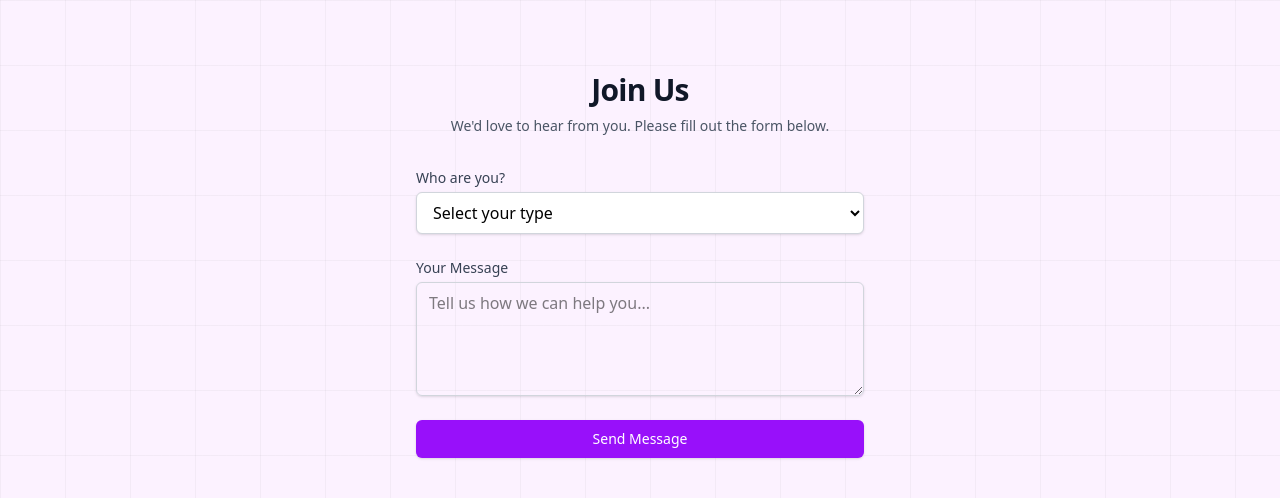
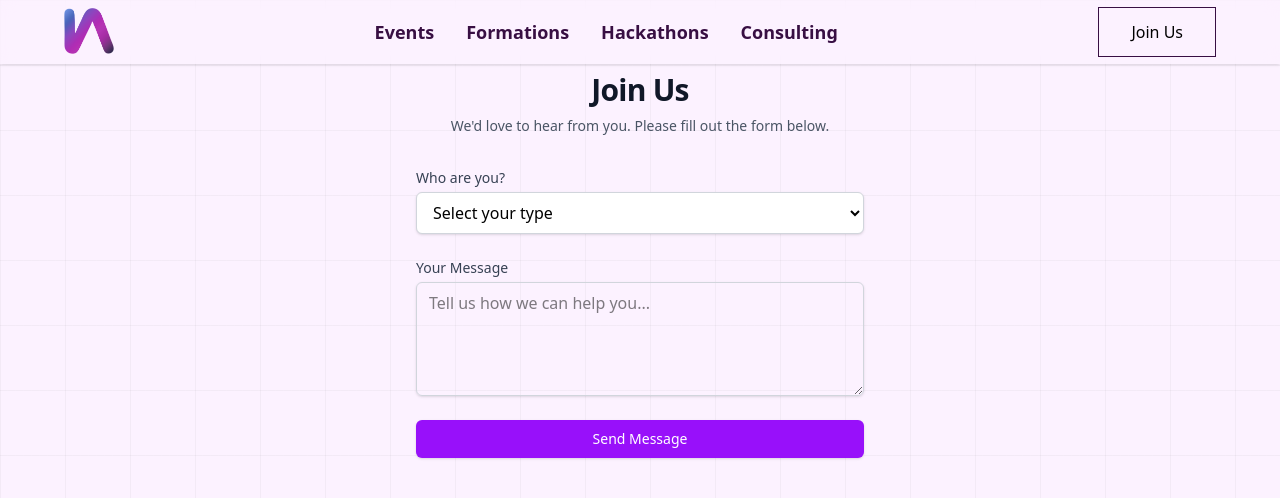
Before and after one commit to Othocs/UtopiaWebsite, a Next.js app: page /joinuspage in a window 1280 px wide. Shown: the top 498 px of the page. Built offline with nearby package versions, Linux system fonts and the light colour scheme.

Commit message:
Made the Navbar stick across pages and bg blurry

```diff
--- a/app/Components/navbar.tsx
+++ b/app/Components/navbar.tsx
@@ -1,12 +1,14 @@
 import React from "react";
 import Image from "next/image";
 import JoinButton from "./widgets/joinButton";
+import Link from "next/link";
 
 const Navbar = () => {
   return (
-    <header className="  bg-[#fcf2ff] shadow-sm fixed top-0 w-full z-50 ">
+    <nav className="  bg-[#fcf2ff]/65 shadow-sm fixed top-0 w-full z-50 backdrop-blur-sm ">
       <div className="flex justify-between items-center w-[90%] h-16 mx-auto">
         <div>
+          <Link href={"/"}>
             <Image
               src="/utopia.png"
               alt="..."
@@ -14,6 +16,7 @@ const Navbar = () => {
               height={50}
               className="shrink-0 min-w-[50px]"
             />
+          </Link>
         </div>
 
         {/* Desktop Menu */}
@@ -30,7 +33,7 @@ const Navbar = () => {
           <JoinButton />
         </div>
       </div>
-    </header>
+    </nav>
   );
 };
 
--- a/app/layout.tsx
+++ b/app/layout.tsx
@@ -1,5 +1,6 @@
 import type { Metadata } from "next";
 import "./globals.css";
+import Navbar from "./Components/navbar";
 
 export const metadata: Metadata = {
   title: "My App",
@@ -15,6 +16,7 @@ export default function RootLayout({
     <html lang="en" className="h-full">
       <meta name="viewport" content="width=device-width, initial-scale=1.0" />
       <body className="min-h-screen absolute inset-0 h-full w-full bg-[linear-gradient(to_right,#80808012_1px,transparent_1px),linear-gradient(to_bottom,#80808012_1px,transparent_1px)] bg-[size:65px_65px] bg-[#fcf2ff]">
+        <Navbar />
         <main>{children}</main>
       </body>
     </html>
--- a/app/page.tsx
+++ b/app/page.tsx
@@ -1,12 +1,10 @@
 import Companies from "./Components/companies";
 import Herotwo from "./Components/herotwo";
-import Navbar from "./Components/navbar";
 import Whatwedo from "./Components/whatwedo";
 
 export default async function Page() {
   return (
     <>
-      <Navbar />
       <div className="pt-[80px]">
         <Herotwo />
         <Companies />
```
Lines whose indentation alone changed are shown as unchanged.
